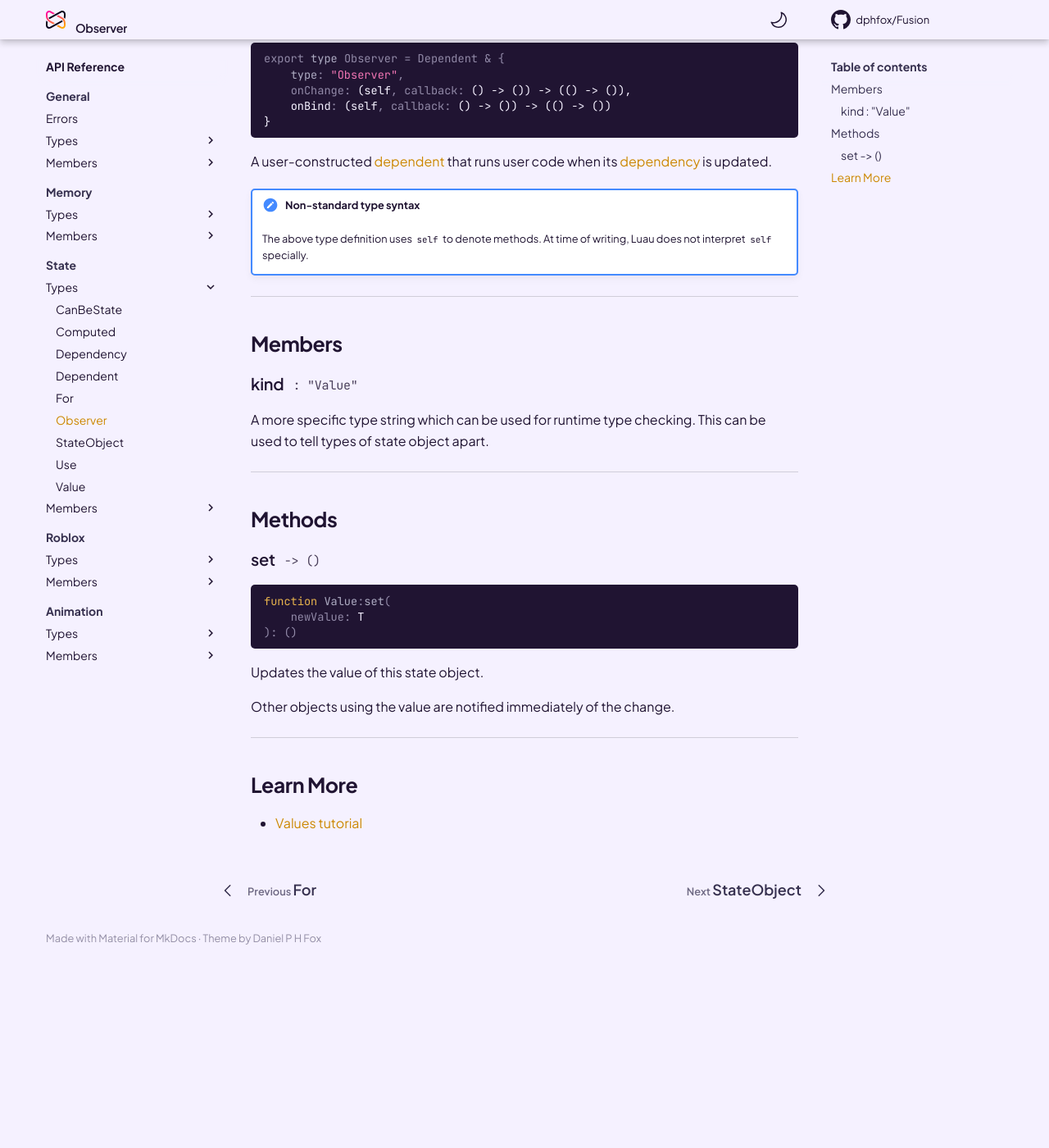
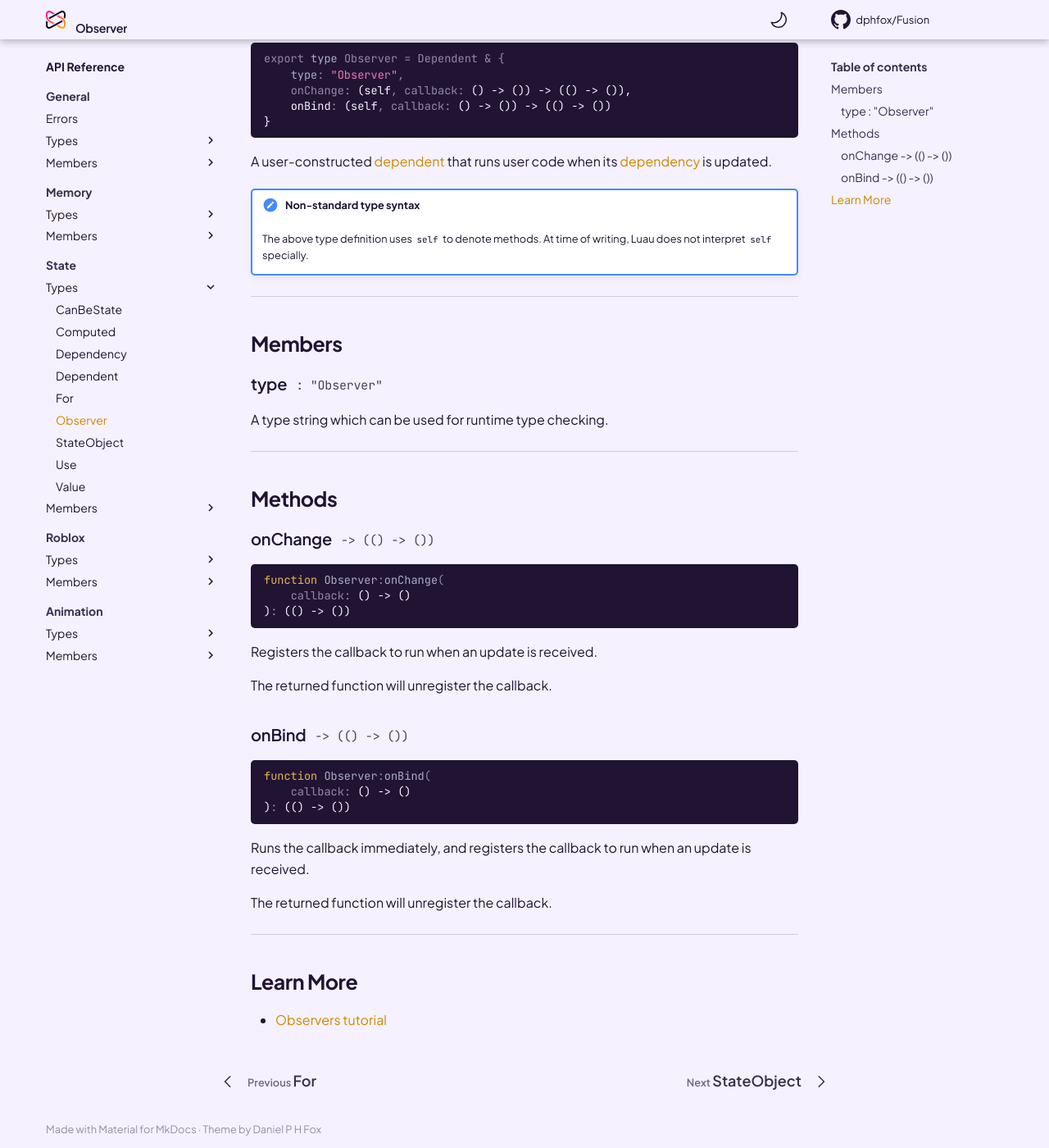
Before and after one commit to dphfox/Fusion, an MkDocs documentation site: the page built from docs/api-reference/state/types/observer.md, in a window 1280 px wide and 1400 px high, scrolled down 234 px. Shown: the whole window at 82% size. Built offline with MkDocs 1.6.1 and Material for MkDocs 9.7.7, drawn with Linux system fonts in a browser that asks for light colours; comment, search, counter and statistics services are not loaded; the version menu is left out; before the commit the page ends 1394 px from its top, so only the background shows below that.

Commit message:
Observer API ref

````diff
--- a/docs/api-reference/state/types/observer.md
+++ b/docs/api-reference/state/types/observer.md
@@ -29,38 +29,55 @@ A user-constructed [dependent](../dependent) that runs user code when its
 ## Members
 
 <h3 markdown>
-	kind
+	type
 	<span class="fusiondoc-api-type">
-		: "Value"
+		: "Observer"
 	</span>
 </h3>
 
-A more specific type string which can be used for runtime type checking. This
-can be used to tell types of state object apart.
+A type string which can be used for runtime type checking.
 
 -----
 
 ## Methods
 
 <h3 markdown>
-	set
+	onChange
 	<span class="fusiondoc-api-type">
-		-> ()
+		-> (() -> ())
 	</span>
 </h3>
 
 ```Lua
-function Value:set(
-	newValue: T
-): ()
+function Observer:onChange(
+	callback: () -> ()
+): (() -> ())
 ```
 
-Updates the value of this state object.
+Registers the callback to run when an update is received.
 
-Other objects using the value are notified immediately of the change.
+The returned function will unregister the callback.
+
+<h3 markdown>
+	onBind
+	<span class="fusiondoc-api-type">
+		-> (() -> ())
+	</span>
+</h3>
+
+```Lua
+function Observer:onBind(
+	callback: () -> ()
+): (() -> ())
+```
+
+Runs the callback immediately, and registers the callback to run when an update
+is received.
+
+The returned function will unregister the callback.
 
 -----
 
 ## Learn More
 
-- [Values tutorial](../../../../tutorials/fundamentals/values)
+- [Observers tutorial](../../../../tutorials/fundamentals/observers)
````
